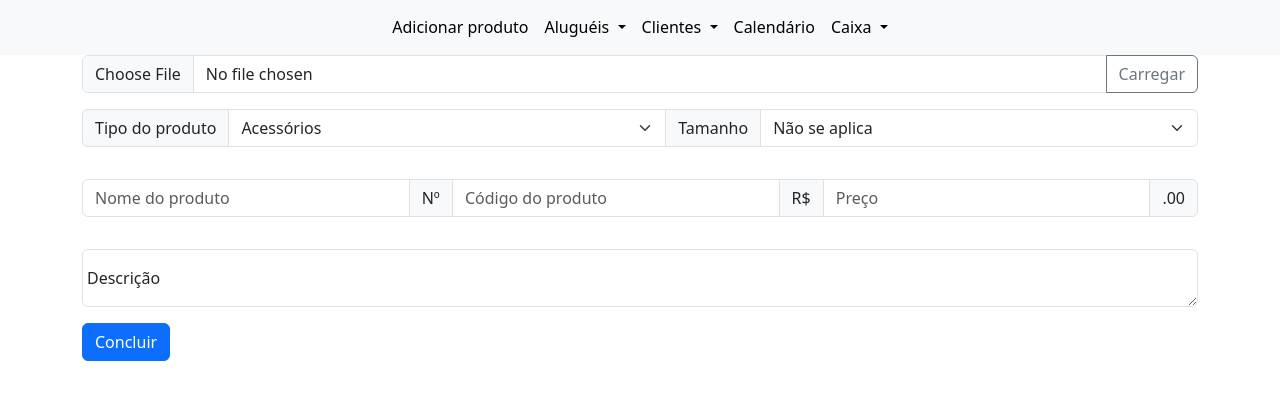
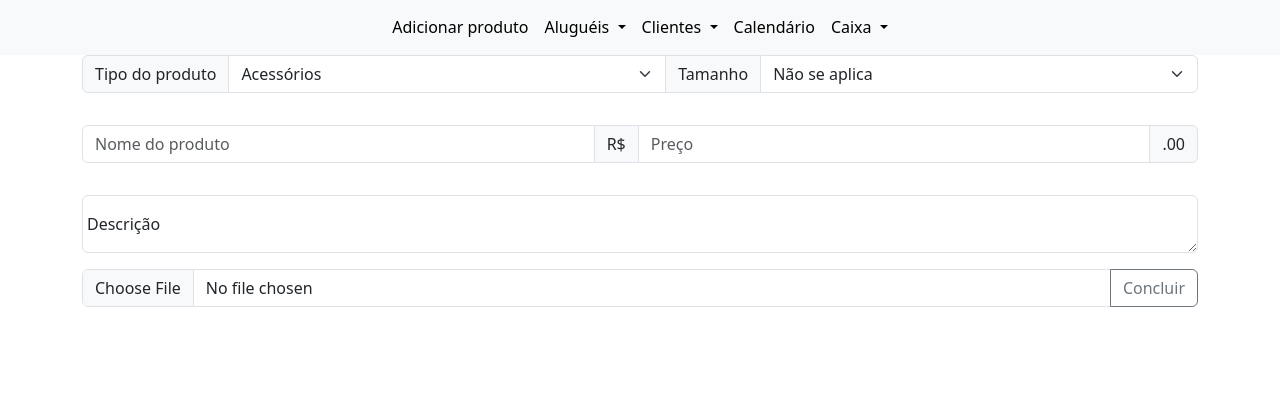
Before and after one commit to NicoArth-17/GerenciadorDeAluguel, a Flask app: template RM/scripts/templates/adcproduto.html in a window 1280 px wide. Shown: the part 57-457 px from the top of the page. Run offline with Flask 3, Linux system fonts and the light colour scheme; the template is opened without the code that fills it: values that come from a table or form of the project are taken from there, others are empty.

Commit message:
incluindo os dados do formulario dentro do bando de dados

```diff
--- a/RM/anotacoes/caderno.txt
+++ b/RM/anotacoes/caderno.txt
@@ -1 +1,5 @@
 crie em PYTHON, HTML e CSS, um sistema com login para alugar roupas e acessórios em que a nav bar terá opção para acessar todos os produtos pela foto com o nome do protudo, e ao clicar na foto, ser direcionado para uma página com o nome do produto, descrição, informações do aluguel como quem alugou, data de locação endereço, número de telefone e CPF do cliente, preço do produto, valor pago ou pendência de pagamento, calendário com agenda dos dias que  o produto estará alugado. Na página onde mostra todos os produtos, incluir filtro de pesquisa para produtos femininos, masculinos, data de locação,  acessório, roupas, pagos, pendência de pagamentos e disponibilidade para os dias marcados em um calendário
+
+
+*Mudanças a serem pensadas
+    Cadastrar endereço do cliente diretamente utilizando o maps
--- a/RM/scripts/forms.py
+++ b/RM/scripts/forms.py
@@ -1,6 +1,7 @@
 from flask_wtf import FlaskForm
 from wtforms import StringField, DateField, IntegerField, TelField, SelectField, FileField, DecimalField, TextAreaField, SubmitField
 from wtforms.validators import DataRequired, Length, ValidationError
+from models import Clientes, Produtos
 
 
 class FormCadastroCliente(FlaskForm):
@@ -19,7 +20,6 @@ class FormAdcProduto(FlaskForm):
     tipo = SelectField('Tipo do produto', choices=['Acessórios', 'Masculino', 'Vestidos', 'Saias'], validators=[DataRequired()])
     tamanho = SelectField('Tamanho', choices=['Não se aplica', '3 anos', '5 anos', '7 anos', '10 anos', '12 anos', '14 anos', '16 anos', 'P', 'M', 'G'])
     nome = StringField('Nome do produto', validators=[DataRequired()])
-    codigo = IntegerField('Código do produto', validators=[DataRequired()])
     valor = DecimalField('Preço', places=2, validators=[DataRequired()])
     descricao = TextAreaField('Descrição', validators=[Length(0,100)])
     concluir = SubmitField('Concluir')
--- a/RM/scripts/models.py
+++ b/RM/scripts/models.py
@@ -20,7 +20,7 @@ class Clientes(database.Model, UserMixin):
 
 # Tabela de produtos adicionados
 class Produtos(database.Model, UserMixin):
-    codigo = database.Column(database.Integer, primary_key=True) # como um id
+    id = database.Column(database.Integer, primary_key=True)
     imagem = database.Column(database.String, default='default.png')
     tipo = database.Column(database.String, nullable=False) # multipla escolha
     tamanho = database.Column(database.String, nullable=False) #multipla escolha
--- a/RM/scripts/templates/adcproduto.html
+++ b/RM/scripts/templates/adcproduto.html
@@ -6,12 +6,6 @@
         <form class="row g-3">
             {{ form.csrf_token }}
 
-            <div class="input-group">
-                <!-- <input type="file" class="form-control" id="inputGroupFile04" aria-describedby="inputGroupFileAddon04" aria-label="Upload"> -->
-                {{ form.imagem(class="form-control") }}
-                <button class="btn btn-outline-secondary" type="button" id="inputGroupFileAddon04">Carregar</button>
-            </div>
-
             <div class="input-group mb-3">
                 {{ form.tipo.label(class="input-group-text") }}
                 {{ form.tipo(class="form-select") }}
@@ -19,34 +13,15 @@
                 {{ form.tamanho.label(class="input-group-text") }}
                 {{ form.tamanho(class="form-select") }}
 
-                <!-- <label class="input-group-text" for="inputGroupSelect01">Tamanho</label>
-                <select class="form-select" id="inputGroupSelect01">
-                    <option selected>Escolha...</option>
-                    <option value="1">3 anos</option>
-                    <option value="2">5 anos</option>
-                    <option value="3">7 anos</option>
-                    <option value="4">10 anos</option>
-                    <option value="5">12 anos</option>
-                    <option value="6">14 anos</option>
-                    <option value="7">16 anos</option>
-                    <option value="8">adulto</option>
-                    <option value="9">Não se aplica</option>
-                </select> -->
             </div>
 
             <div class="input-group mb-3">
 
                 {{ form.nome(class="form-control", placeholder="Nome do produto") }}
 
-                <span class="input-group-text">Nº</span>
-
-                {{ form.codigo(class="form-control", placeholder="Código do produto") }}
-                <!-- <input class="form-control" type="text" value="Número do produto" aria-label="readonly input example" readonly> -->
-
                 <span class="input-group-text">R$</span>
 
                 {{ form.valor(class="form-control", placeholder="Preço") }}
-                <!-- <input type="text" class="form-control" placeholder="Valor" aria-label="Dollar amount (with dot and two decimal places)"> -->
 
                 <span class="input-group-text">.00</span>
             </div>
@@ -54,14 +29,16 @@
             <div class="form-floating">
                 {{ form.descricao.label(class="form-label") }}
                 {{ form.descricao(class="form-control") }}
-                <!-- <textarea class="form-control" placeholder="Leave a comment here" id="floatingTextarea"></textarea>
-                <label for="floatingTextarea">Descrição do produto</label> -->
             </div>
 
-            <div class="col-12">
+            <div class="input-group">
+                {{ form.imagem(class="form-control") }}
+                {{ form.concluir(class="btn btn-outline-secondary") }}
+            </div>
+
+            <!-- <div class="col-12">
                 {{ form.concluir(class="btn btn-primary") }}
-                <!-- <button type="submit" class="btn btn-primary">Concluir</button> -->
-            </div>
+            </div> -->
         </form>
     </div>
 
```
Also changed, not shown: RM/scripts/routes.py (+4 -3 lines), RM/scripts/templates/produtos-todos.html (+3 -4 lines), RM/scripts/instance/RM.db, RM/scripts/static/css/produtos.css (renamed from RM/scripts/static/css/perfil.css), RM/scripts/static/upload_img/default.jpg (deleted).
